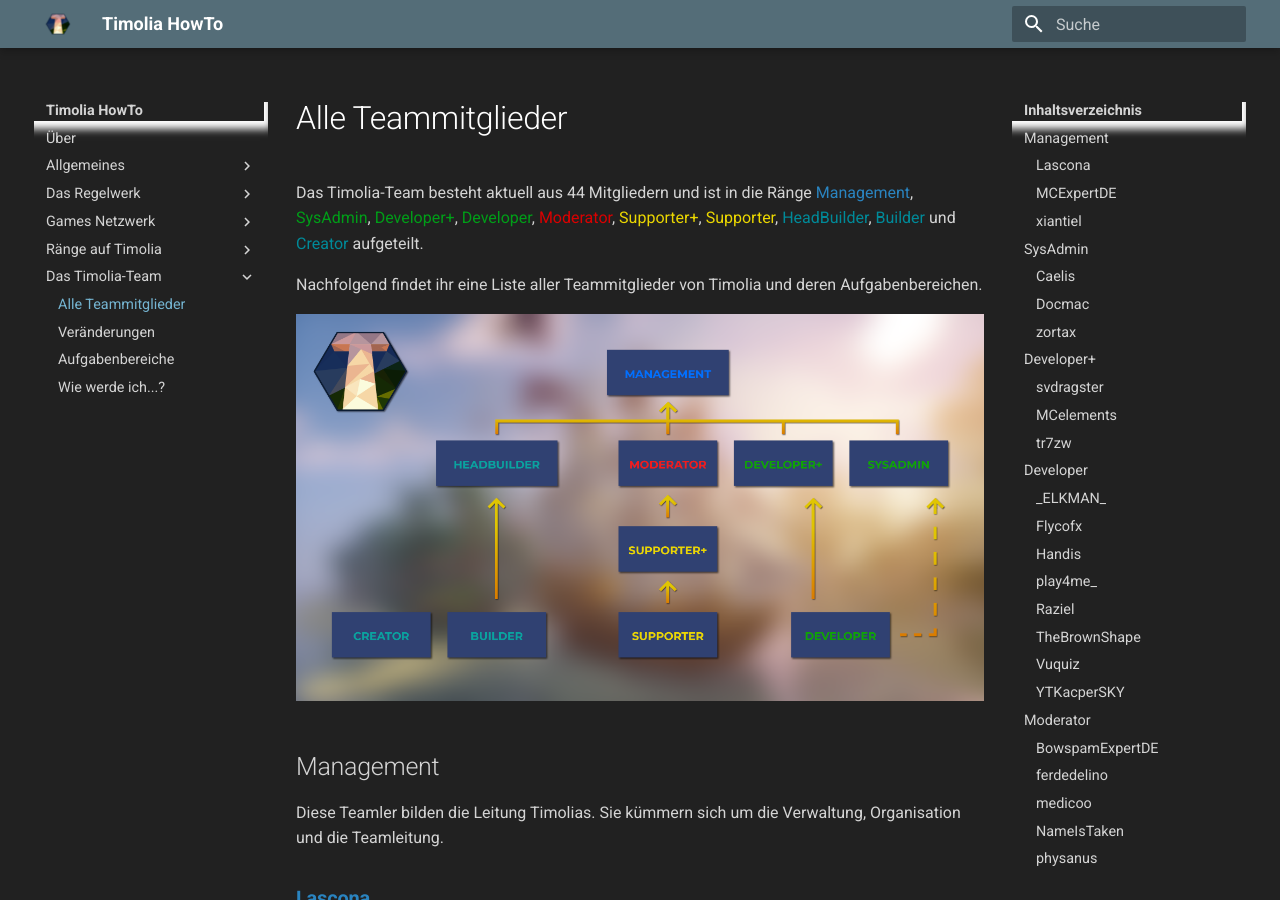
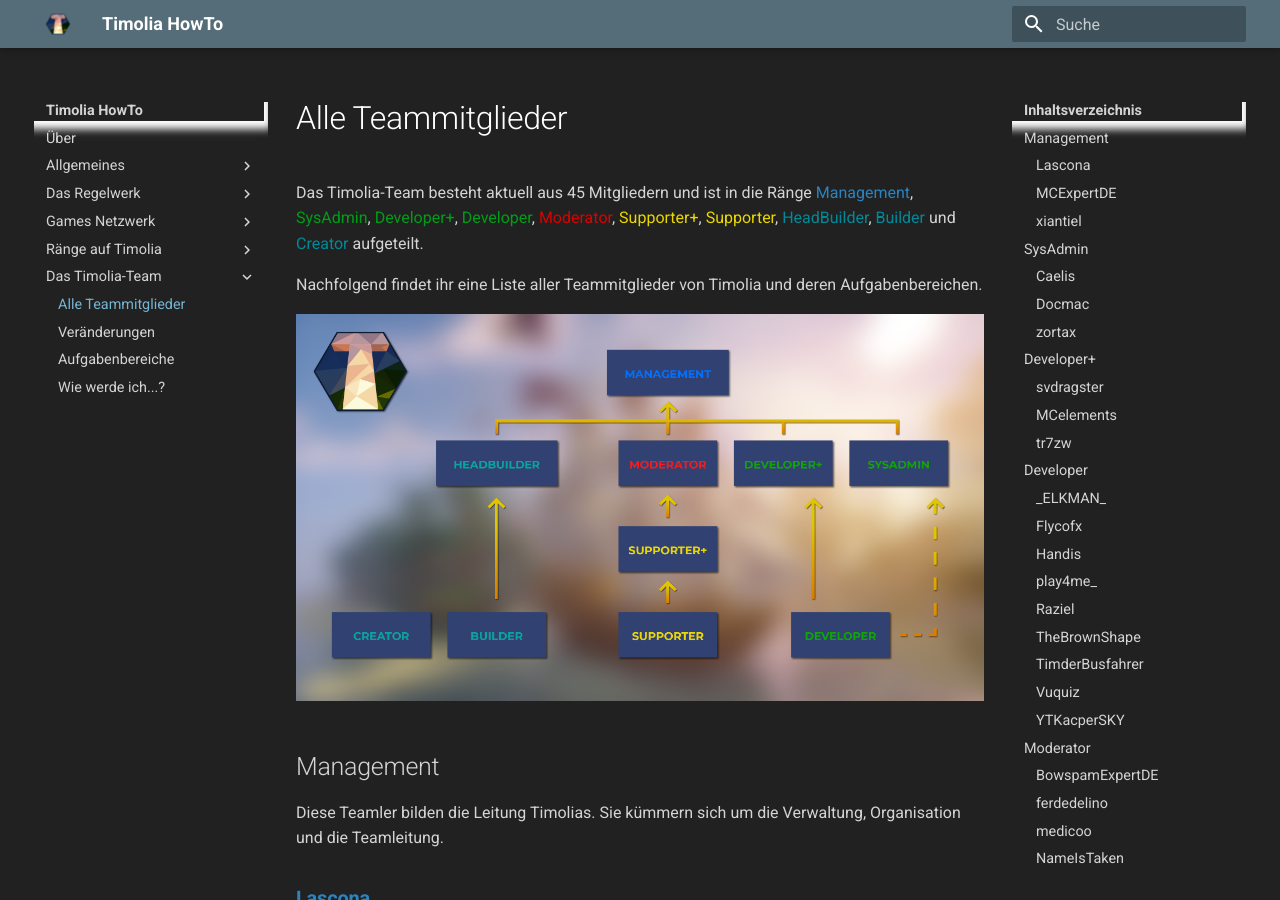
Before and after one commit to TimoliaDE/HowTo, an MkDocs documentation site: the page built from docs/team/members.md, in a window 1280 px wide and 900 px high. Built offline with MkDocs 1.6.1 and Material for MkDocs 9.7.7, drawn with Linux system fonts in a browser that asks for light colours; old or Windows-style settings are respelled for this version of MkDocs; some of the changed text lies outside the part shown.

Commit message:
TimderBusfahrer Native MVP -> Developer

```diff
--- a/docs/team/members.md
+++ b/docs/team/members.md
@@ -1,4 +1,4 @@
-Das Timolia-Team besteht aktuell aus 44 Mitgliedern und ist in die Ränge
+Das Timolia-Team besteht aktuell aus 45 Mitgliedern und ist in die Ränge
 <span class='management'>Management</span>,
 <span class='sysadmin'>SysAdmin</span>,
 <span class='developer-plus'>Developer+</span>,
@@ -99,6 +99,9 @@ Developer kümmern sich um die Timolia Plugins, entwickeln neue Features und Spi
 - <u>Hauptverantwortlich:</u> Anti-Cheat
 
 ### <strong><span class='developer'>TheBrownShape</span></strong>
+- <u>Rang (ingame):</u> Developer
+
+### <strong><span class='developer'>TimderBusfahrer</span></strong>
 - <u>Rang (ingame):</u> Developer
 
 ### <strong><span class='developer'>Vuquiz</span></strong>
```
Also changed, not shown: docs/team/changes.md (+6 -0 lines).
